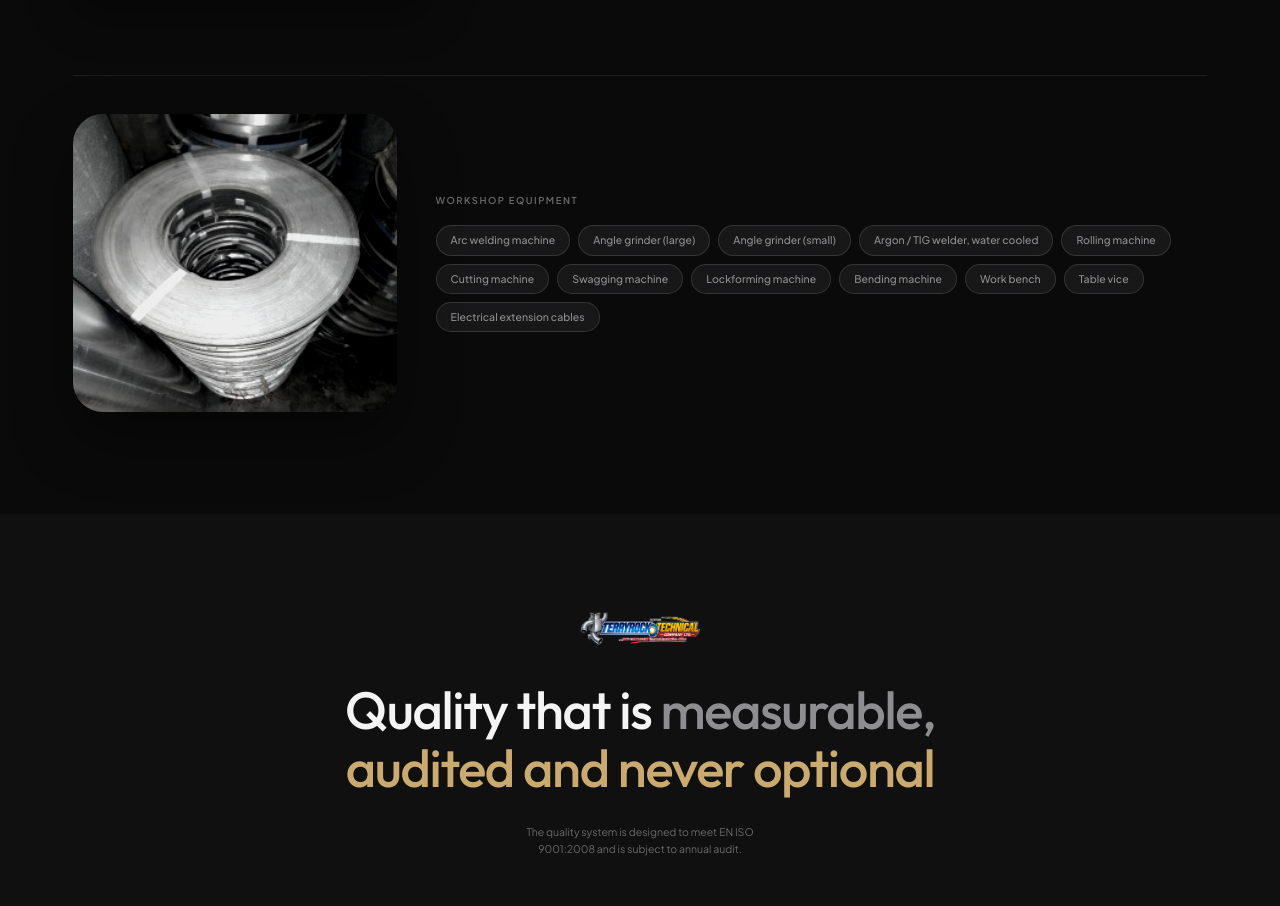
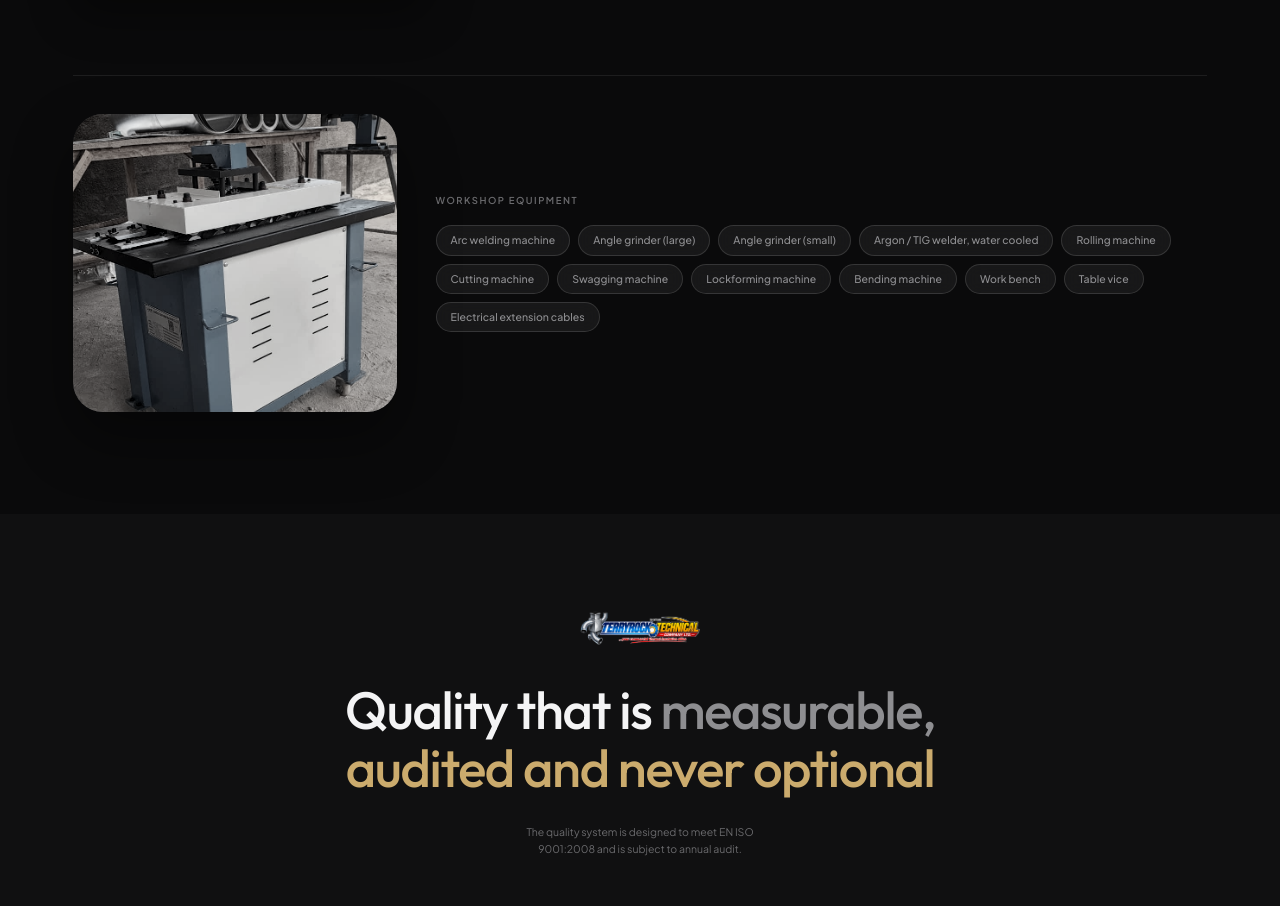
Before and after one commit to TechProoo/terryrock, a React (Vite) app in the folder frontend/: page / in a window 1280 px wide. Shown: the part 6065-6971 px from the top of the page. Built offline with nearby package versions, Linux system fonts and the light colour scheme.

Commit message:
Show the real workshop machine beside its equipment list
The kit list sat next to a coil of banding — stock, not equipment. The
lockforming machine is one of the tools the list names, so the panel now
shows the workshop it is describing.

```diff
--- a/frontend/src/data/site.ts
+++ b/frontend/src/data/site.ts
@@ -40,7 +40,7 @@ import d12 from "../assets/sys_d12.jpg";
 import d13 from "../assets/sys_d13.jpg";
 
 import materialStock from "../assets/photo_048.jpg";
-import steelBand from "../assets/photo_037.jpg";
+import workshopKit from "../assets/workshop.jpg";
 import fabrication from "../assets/photo_040.jpg";
 import crewCutting from "../assets/photo_039.jpg";
 
@@ -331,8 +331,9 @@ export const services = {
       caption: "Plant rooms",
     },
   ],
-  kitImage: steelBand,
-  kitImageAlt: "A coil of stainless banding on the workshop floor",
+  kitImage: workshopKit,
+  kitImageAlt:
+    "A lockforming machine and rolled duct sections in the TerryRock workshop",
   kitLabel: "Workshop equipment",
   kit: [
     "Arc welding machine",
```
Also changed, not shown: frontend/src/assets/workshop.jpg (added).
